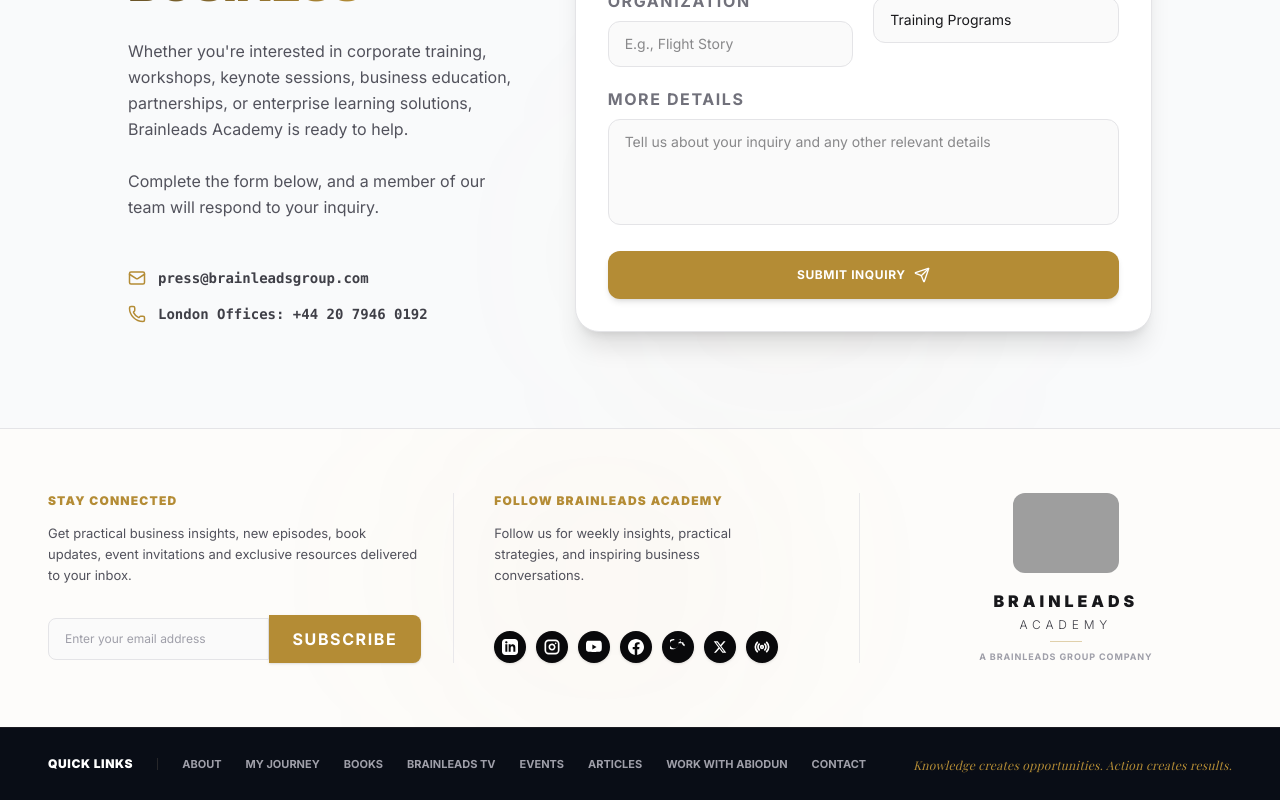
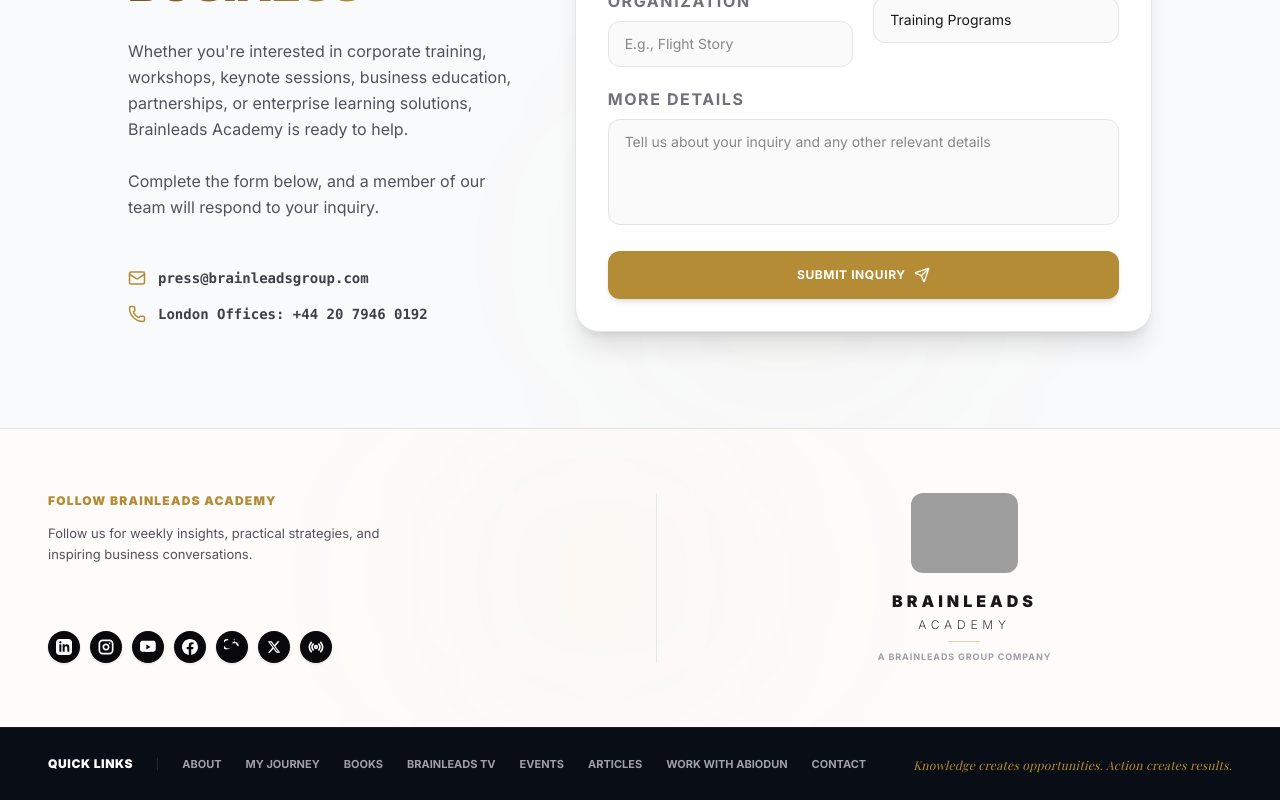
Before and after one commit to gbakidzsunday-maker/Abiodun-Brainard, a React (Vite) app: page / in a window 1280 px wide. Shown: the part 3106-3906 px from the top of the page. Built offline with nearby package versions, Linux system fonts and the light colour scheme; grey boxes are pictures that could not be loaded; a web font is replaced by a local one.

Commit message:
refactor: remove newsletter subscription from footer
The newsletter subscription feature was removed to streamline the footer component and reduce unnecessary state management.

```diff
--- a/src/components/Footer.tsx
+++ b/src/components/Footer.tsx
@@ -1,24 +1,10 @@
-import React, { useState } from "react";
-import { Check, Mail, Sparkles, Send } from "lucide-react";
+import React from "react";
 
 interface FooterProps {
   onNavClick: (sectionId: string) => void;
 }
 
 export default function Footer({ onNavClick }: FooterProps) {
-  const [email, setEmail] = useState("");
-  const [subscribed, setSubscribed] = useState(false);
-
-  const handleSubscribe = (e: React.FormEvent) => {
-    e.preventDefault();
-    if (!email.trim()) return;
-    setSubscribed(true);
-    setTimeout(() => {
-      setSubscribed(false);
-      setEmail("");
-    }, 3000);
-  };
-
   const socialLinks = [
     {
       name: "LinkedIn",
@@ -98,46 +84,8 @@
         <div className="max-w-7xl mx-auto relative z-10">
           <div className="grid grid-cols-1 lg:grid-cols-12 gap-12 lg:gap-8 items-stretch">
 
-            {/* COLUMN 1: STAY CONNECTED */}
-            <div className="lg:col-span-4 flex flex-col justify-between space-y-6">
-              <div className="space-y-3.5">
-                <h4 className="font-sans text-xs font-black tracking-widest text-[#B48C35] uppercase">
-                  STAY CONNECTED
-                </h4>
-                <p className="font-sans text-zinc-600 text-xs md:text-[13px] leading-relaxed max-w-sm">
-                  Get practical business insights, new episodes, book updates, event invitations and exclusive resources delivered to your inbox.
-                </p>
-              </div>
-
-              <div className="w-full max-w-sm">
-                {!subscribed ? (
-                  <form onSubmit={handleSubscribe} className="flex items-center w-full">
-                    <input
-                      type="email"
-                      required
-                      placeholder="Enter your email address"
-                      value={email}
-                      onChange={(e) => setEmail(e.target.value)}
-                      className="flex-1 bg-zinc-50 border border-zinc-200 focus:border-[#B48C35]/60 focus:bg-white text-zinc-800 text-xs px-4 py-3 rounded-l-lg outline-none transition-all placeholder:text-zinc-400"
-                    />
-                    <button
-                      type="submit"
-                      className="bg-[#B48C35] hover:bg-[#967128] text-white font-sans text-2xs font-bold tracking-widest uppercase px-6 py-3 rounded-r-lg transition-all shadow-sm flex items-center shrink-0"
-                    >
-                      SUBSCRIBE
-                    </button>
-                  </form>
-                ) : (
-                  <div className="flex items-center space-x-2.5 bg-emerald-50 border border-emerald-100 rounded-lg p-3 text-emerald-800 text-xs">
-                    <Check className="w-4 h-4 text-emerald-600 shrink-0" />
-                    <span>Thank you for subscribing! Check your inbox.</span>
-                  </div>
-                )}
-              </div>
-            </div>
-
-            {/* COLUMN 2: FOLLOW BRAINLEADS ACADEMY */}
-            <div className="lg:col-span-4 lg:border-l lg:border-zinc-200/80 lg:px-10 flex flex-col justify-between space-y-6">
+            {/* COLUMN 1: FOLLOW BRAINLEADS ACADEMY */}
+            <div className="lg:col-span-6 flex flex-col justify-between space-y-6">
               <div className="space-y-3.5">
                 <h4 className="font-sans text-xs font-black tracking-widest text-[#B48C35] uppercase">
                   FOLLOW BRAINLEADS ACADEMY
@@ -164,8 +112,8 @@
               </div>
             </div>
 
-            {/* COLUMN 3: LOGO EMBLEM */}
-            <div className="lg:col-span-4 lg:border-l lg:border-zinc-200/80 lg:pl-10 flex flex-col items-center justify-center text-center">
+            {/* COLUMN 2: LOGO EMBLEM */}
+            <div className="lg:col-span-6 lg:border-l lg:border-zinc-200/80 lg:pl-10 flex flex-col items-center justify-center text-center">
               {/* Logo Image */}
               <div className="relative group mb-4">
                 <img
```
